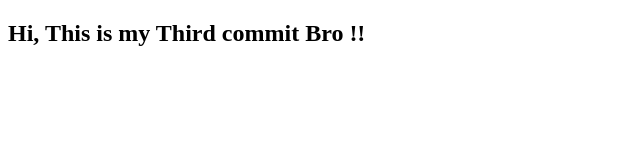
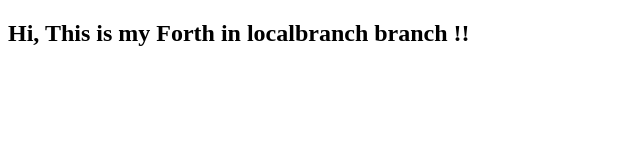
Before and after one commit to Mrityunjay1198/LeaningGit, a plain HTML site: page index.html in a window 1280 px wide. Shown: the whole page, without its empty margins (0-640 px from the left). Drawn offline with Linux system fonts and the light colour scheme.

Commit message:
new branch added

```diff
--- a/index.html
+++ b/index.html
@@ -6,6 +6,6 @@
     <title>Document</title>
 </head>
 <body>
-    <h2>Hi, This is my Third commit Bro !!</h2>
+    <h2>Hi, This is my Forth in localbranch branch !!</h2>
 </body>
 </html>
```
